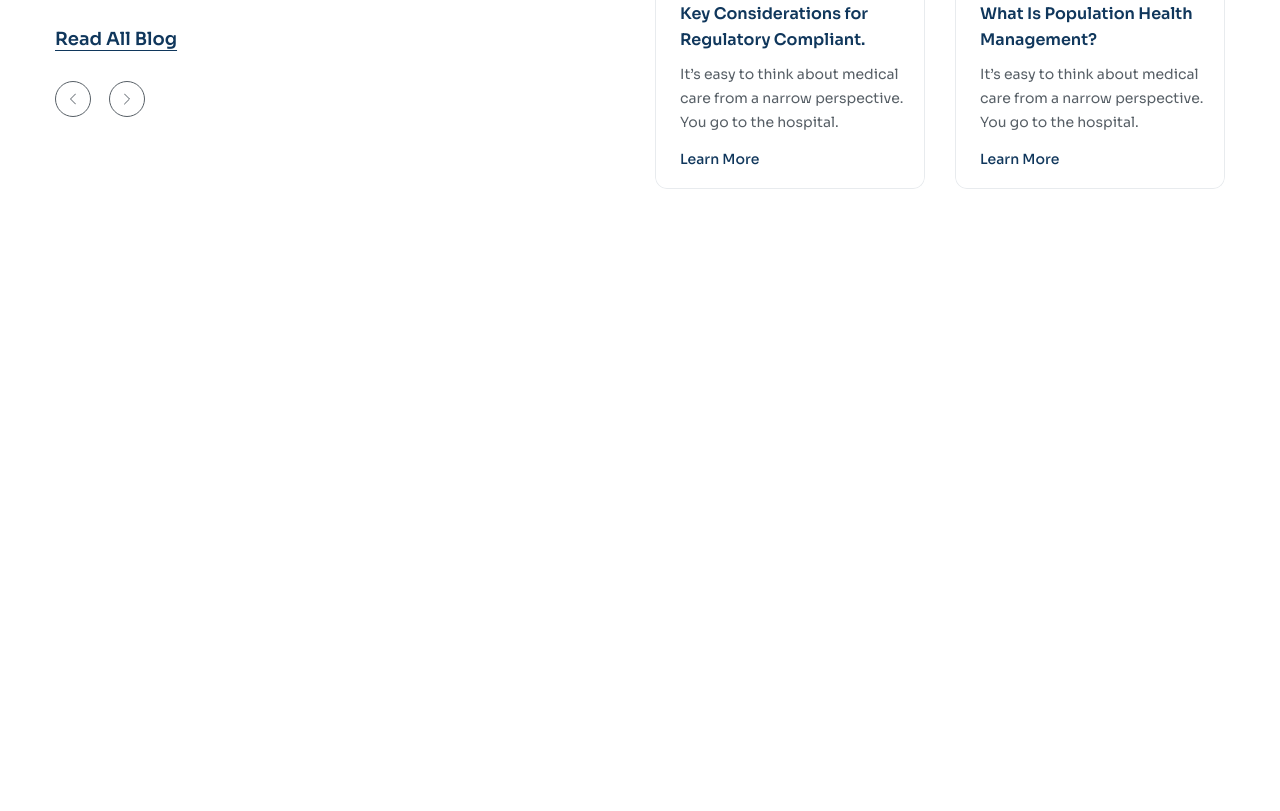
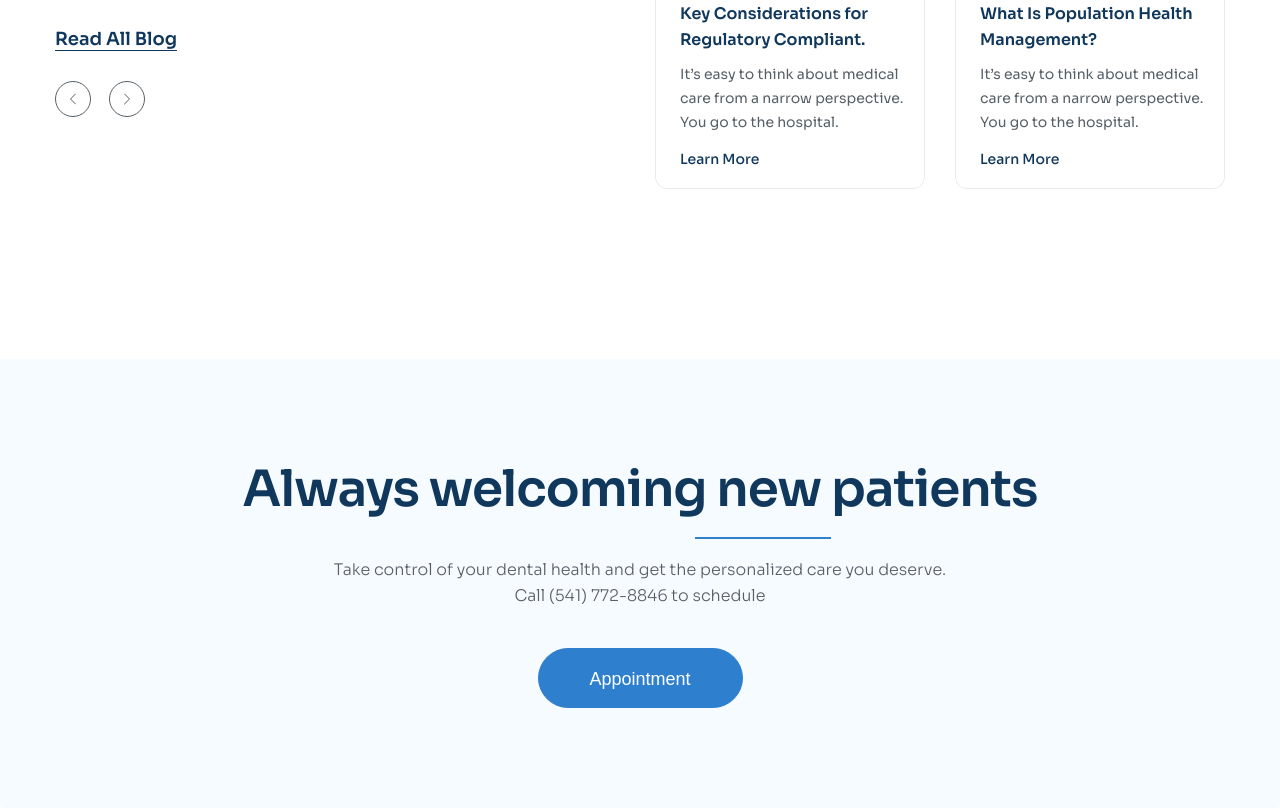
Before and after one commit to minhanh55/WEB_F8-3, a plain HTML site: page index.html in a window 1280 px wide. Shown: the part 5439-6250 px from the top of the page. Before the commit the page ends 5713 px from the top, so only its background shows below. Drawn offline with Linux system fonts and the light colour scheme.

Commit message:
Làm phần appointment

```diff
--- a/assets/css/styles.css
+++ b/assets/css/styles.css
@@ -585,7 +585,6 @@ a {
 
 .news__content:hover {
     box-shadow: 0px 18px 50px 0px rgba(0, 0, 0, 0.05);
-    transform: translateY(-16px);
 }
 
 .news__content:hover .news__content-body {
@@ -635,3 +634,37 @@ a {
 .news__content-more:hover {
     color: #2e80ce;
 }
+
+/* Appointment */
+.appointment {
+    margin: 85px 0 170px;
+}
+
+.appointment__inner {
+    position: relative;
+    padding: 100px 70px;
+    background: #f6fbff;
+    text-align: center;
+    border-radius: 4px;
+}
+
+.appointment__tittle::before {
+    position: absolute;
+    top: 178px;
+    left: 695px;
+    content: "";
+    width: 136px;
+    height: 2px;
+    background: #2e80ce;
+}
+
+.appointment__desc {
+    margin: 38px auto 0;
+    font-size: 1.6rem;
+    max-width: 617px;
+}
+
+.appointment__cta {
+    margin-top: 38px;
+    font-size: 1.8rem;
+}
--- a/index.html
+++ b/index.html
@@ -627,6 +627,24 @@
                     </div>
                 </div>
             </section>
+            <!-- Appointment -->
+            <section class="appointment">
+                <div class="appointment__inner">
+                    <div class="container">
+                        <h2 class="heading appointment__tittle">
+                            Always welcoming new patients
+                        </h2>
+                        <p class="appointment__desc desc">
+                            Take control of your dental health and get the
+                            personalized care you deserve. Call (541) 772-8846
+                            to schedule
+                        </p>
+                        <button class="btn appointment__cta">
+                            Appointment
+                        </button>
+                    </div>
+                </div>
+            </section>
         </main>
     </body>
 </html>
```
